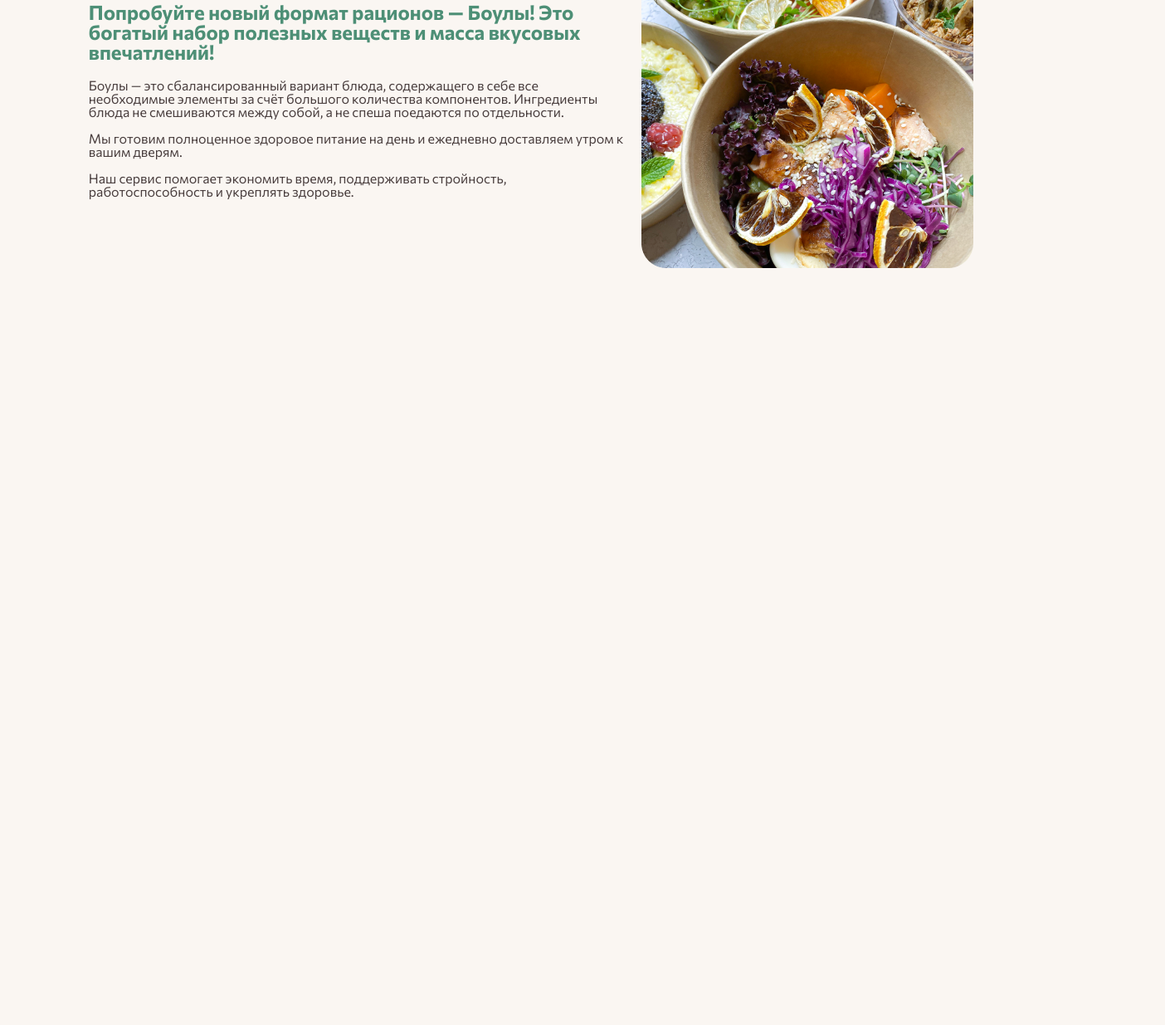
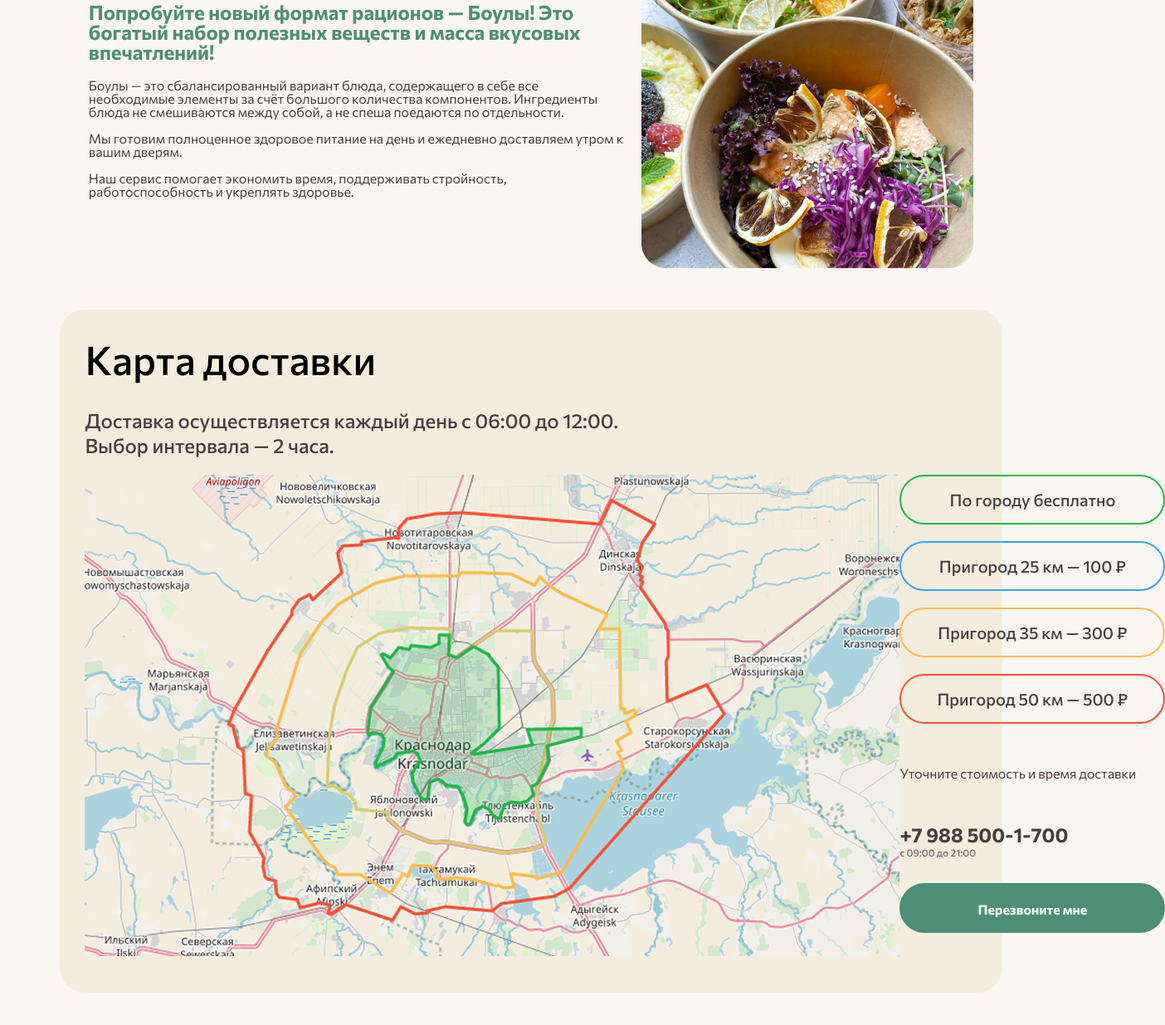
Before and after one commit to mansurjurakhonzoda/Time-to-eat, a plain HTML site: page index.html in a window 1280 px wide. Shown: the part 4103-5338 px from the top of the page at 83% size, 1404 px wide, since content can reach past the window. Before the commit the page ends 4476 px from the top, so only its background shows below. Drawn offline with Linux system fonts and the light colour scheme.

Commit message:
nines section

```diff
--- a/index.html
+++ b/index.html
@@ -336,6 +336,30 @@
 
         <img src="./images/Mask Group.png" alt="">
     </div>
+
+    <div class="nines_section">
+        <p>Карта доставки</p>
+        <p>Доставка осуществляется каждый день с 06:00 до 12:00. <br> Выбор интервала — 2 часа.</p>
+
+        <div class="map">
+            <img src="./images/image 2.png" alt="">
+
+            <div class="buttons">
+                <button>По городу бесплатно</button>
+                <button>Пригород 25 км — 100 ₽</button>
+                <button>Пригород 35 км — 300 ₽</button>
+                <button>Пригород 50 км — 500 ₽</button>
+
+                <p id="none">Уточните стоимость и время доставки</p>
+
+                <p id="bold">+7 988 500-1-700</p>
+
+                <p id="time">c 09:00 до 21:00</p>
+
+                <button id="call_me">Перезвоните мне</button>
+            </div>
+        </div>
+    </div>
 </body>
 
 </html>
--- a/style.css
+++ b/style.css
@@ -768,3 +768,92 @@ h1 {
   line-height: 100%;
   color: #493e3e;
 }
+.nines_section {
+  width: 84%;
+  height: 763px;
+  padding: 30px;
+  border-radius: 30px;
+  background-color: #f4edde;
+  margin: auto;
+  margin-bottom: 50px;
+}
+.nines_section p:nth-child(1) {
+  font-weight: 500;
+  font-size: 48px;
+  color: #000000;
+  margin-bottom: 30px;
+}
+.nines_section p:nth-child(2) {
+  font-weight: 500;
+  font-size: 24px;
+  line-height: 30px;
+  color: #493e3e;
+  margin-bottom: 20px;
+}
+.map {
+  width: 100%;
+  height: 580px;
+  display: flex;
+  align-items: center;
+  justify-content: space-between;
+}
+.buttons {
+  width: 320px;
+  height: 580px;
+}
+.buttons button {
+  width: 320px;
+  height: 60px;
+  border-radius: 30px;
+  padding: 17px 41.5px;
+  text-align: center;
+  font-weight: 500;
+  font-size: 20px;
+  line-height: 100%;
+  color: #493e3e;
+  margin-bottom: 20px;
+  background-color: inherit;
+}
+.buttons button:nth-child(1) {
+  border: 2px solid #1eb949;
+}
+.buttons button:nth-child(2) {
+  border: 2px solid #34a2fe;
+}
+.buttons button:nth-child(3) {
+  border: 2px solid #ffbc4f;
+}
+.buttons button:nth-child(4) {
+  border: 2px solid #fc5239;
+  margin-bottom: 50px;
+}
+#none {
+  font-weight: 400;
+  font-size: 16px;
+  color: #493e3e;
+  margin-bottom: 50px;
+}
+#bold {
+  font-weight: 700;
+  font-size: 24px;
+  color: #493e3e;
+}
+#time {
+  font-weight: 500;
+  font-size: 12px;
+  color: #756d6d;
+  margin-bottom: 30px;
+}
+#call_me {
+  width: 320px;
+  height: 60px;
+  border-radius: 30px;
+  padding: 17px 41.5px;
+  text-align: center;
+  font-weight: 700;
+  font-size: 16px;
+  line-height: 30px;
+  color: #fff;
+  background-color: #4d8f76;
+  border: none;
+}
```
Also changed, not shown: images/image 2.png (added).
